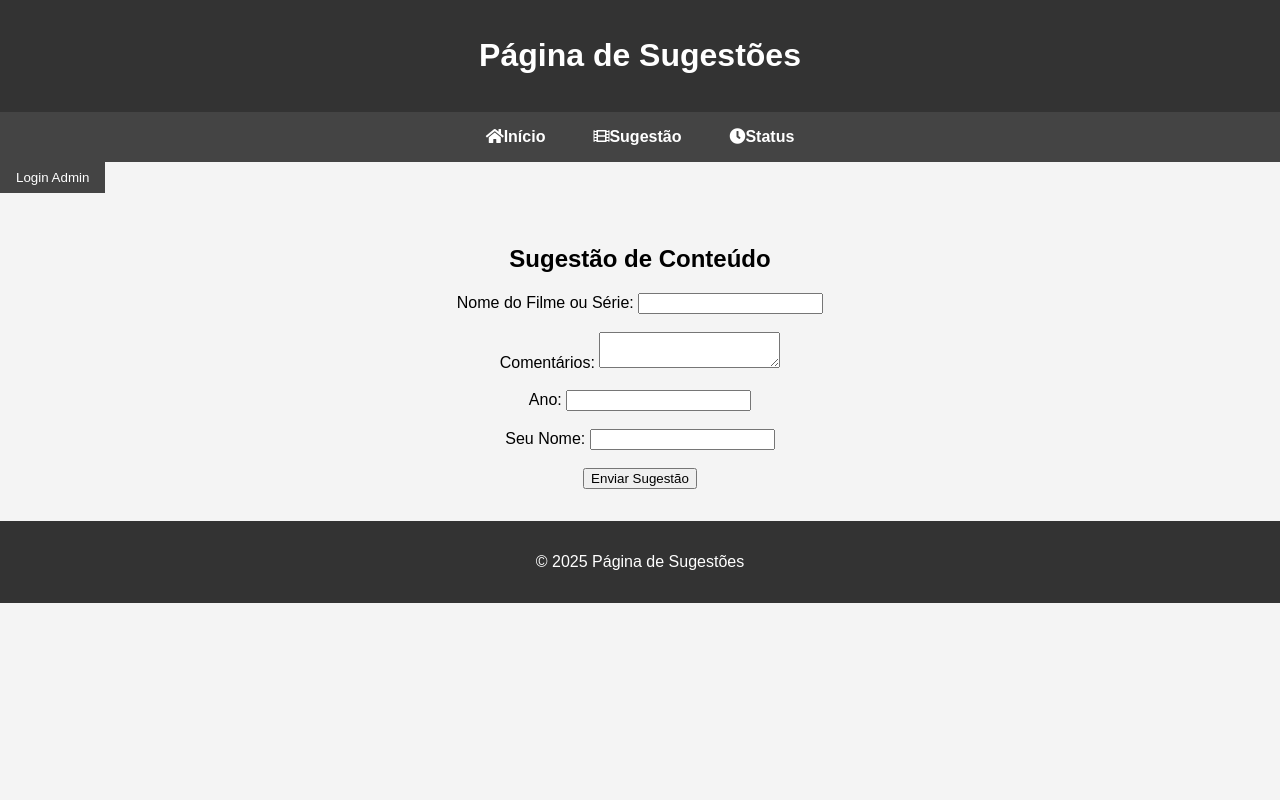
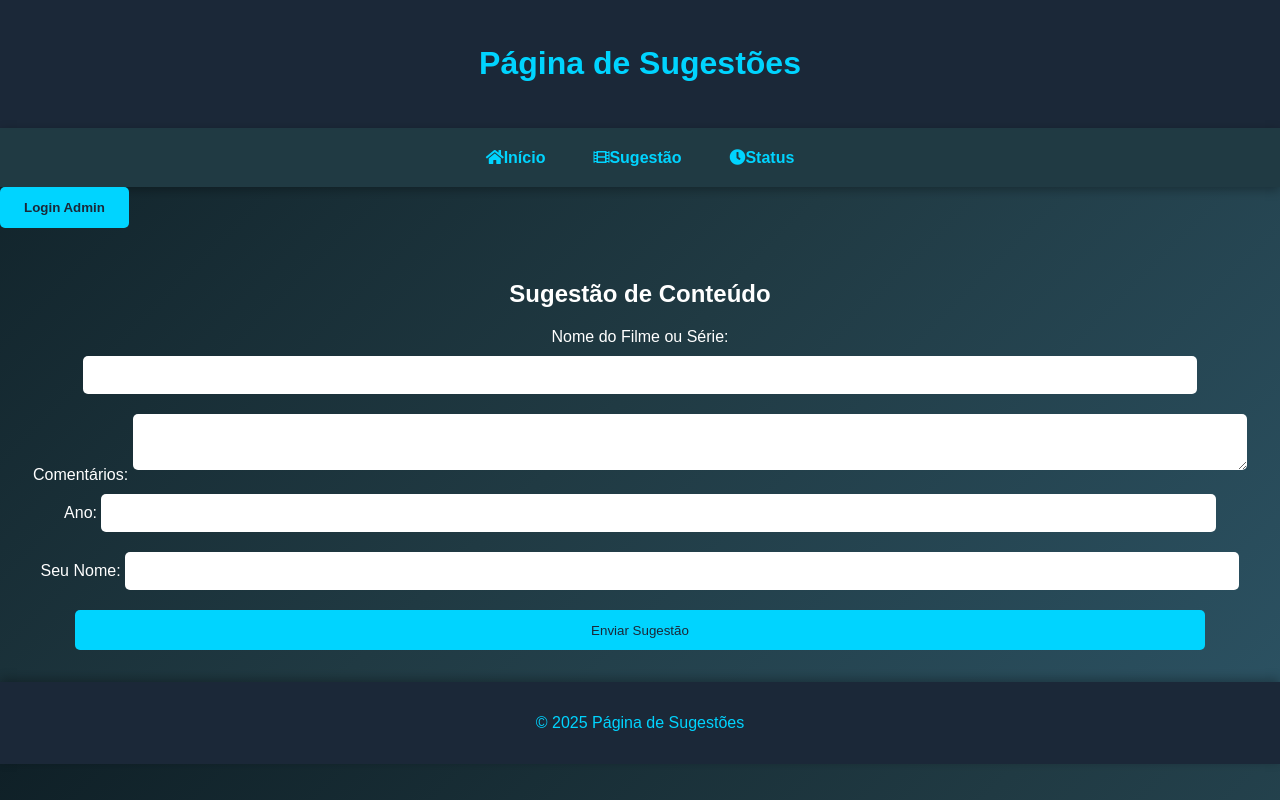
Before and after one commit to masterpaysolucoes/centralMasterPay, a plain HTML site: page index.html in a window 1280 px wide. Both pictures are taken after a click on the link "Sugestão". Drawn offline with Linux system fonts and the light colour scheme; no server answers.

Commit message:
Alteração de design

```diff
--- a/index.html
+++ b/index.html
@@ -7,20 +7,23 @@
     <link rel="stylesheet" href="https://cdnjs.cloudflare.com/ajax/libs/font-awesome/5.15.4/css/all.min.css">
     <style>
         body {
-            font-family: Arial, sans-serif;
+            font-family: 'Arial', sans-serif;
             margin: 0;
             padding: 0;
-            background-color: #f4f4f4;
+            background: linear-gradient(135deg, #0f2027, #203a43, #2c5364);
+            color: #ffffff;
         }
         header {
-            background-color: #333;
-            color: white;
-            padding: 1rem 0;
+            background: #1b2838;
+            color: #00d4ff;
+            padding: 1.5rem 0;
             text-align: center;
+            box-shadow: 0px 5px 15px rgba(0, 0, 0, 0.5);
         }
         nav {
-            background-color: #444;
-            padding: 0.5rem;
+            background: #203a43;
+            padding: 0.8rem;
+            box-shadow: 0px 3px 10px rgba(0, 0, 0, 0.3);
         }
         nav ul {
             list-style: none;
@@ -33,14 +36,15 @@
             margin: 0 1rem;
         }
         nav ul li a {
-            color: white;
+            color: #00d4ff;
             text-decoration: none;
             font-weight: bold;
             display: block;
             padding: 0.5rem;
+            transition: color 0.3s;
         }
         nav ul li a:hover {
-            text-decoration: underline;
+            color: #ffffff;
         }
         main {
             padding: 2rem;
@@ -51,79 +55,116 @@
         }
         .section.active {
             display: block;
+            animation: fadeIn 0.5s ease-in-out;
+        }
+        @keyframes fadeIn {
+            from { opacity: 0; transform: translateY(20px); }
+            to { opacity: 1; transform: translateY(0); }
         }
         .status-table {
             width: 100%;
             border-collapse: collapse;
             margin-top: 2rem;
+            background: rgba(0, 0, 0, 0.5);
+            color: #ffffff;
         }
         .status-table th, .status-table td {
-            border: 1px solid #ddd;
-            padding: 8px;
+            border: 1px solid #333;
+            padding: 10px;
+            text-align: center;
         }
         .status-table th {
-            background-color: #333;
-            color: white;
+            background: #1b2838;
+            color: #00d4ff;
         }
         .status-table tr:nth-child(even) {
-            background-color: #f2f2f2;
+            background: rgba(0, 0, 0, 0.2);
         }
         .status-table tr:hover {
-            background-color: #ddd;
+            background: rgba(0, 0, 0, 0.3);
         }
         footer {
-            background-color: #333;
-            color: white;
+            background: #1b2838;
+            color: #00d4ff;
             text-align: center;
             padding: 1rem 0;
+            position: relative;
+            box-shadow: 0px -3px 10px rgba(0, 0, 0, 0.3);
         }
         .action-btn {
-            background-color: #444;
-            color: white;
+            background: #00d4ff;
+            color: #1b2838;
             border: none;
-            padding: 0.5rem 1rem;
+            padding: 0.8rem 1.5rem;
             cursor: pointer;
+            font-weight: bold;
+            border-radius: 5px;
+            transition: background 0.3s;
         }
         .action-btn:hover {
-            background-color: #555;
+            background: #ffffff;
+            color: #1b2838;
+        }
+        form input, form textarea, form button {
+            margin-top: 10px;
+        }
+        form input, form textarea {
+            width: 90%;
+            padding: 10px;
+            font-size: 1rem;
+            color: #333;
+            border: none;
+            border-radius: 5px;
+            outline: none;
+            margin-bottom: 10px;
+        }
+        form button {
+            width: 93%;
+            background: #00d4ff;
+            color: #1b2838;
+            border: none;
+            padding: 0.8rem;
+            cursor: pointer;
+            border-radius: 5px;
+            transition: background 0.3s;
+        }
+        form button:hover {
+            background: #ffffff;
+            color: #1b2838;
         }
     </style>
     <script src="https://www.gstatic.com/firebasejs/9.6.10/firebase-app-compat.js"></script>
     <script src="https://www.gstatic.com/firebasejs/9.6.10/firebase-database-compat.js"></script>
     <script>
-        const firebaseConfig = {
-            apiKey: "AIzaSyClfTXvGqPzMA0hd8TvAWyOUcYOfMrE3DM",
-            authDomain: "masterpay-6beee.firebaseapp.com",
-            databaseURL: "https://masterpay-6beee-default-rtdb.firebaseio.com",
-            projectId: "masterpay-6beee",
-            storageBucket: "masterpay-6beee.firebasestorage.app",
-            messagingSenderId: "634711659840",
-            appId: "1:634711659840:web:0a2fa133bcbd3c525a16a5",
-            measurementId: "G-9PTX487931"
-        };
+        let isAdmin = false; // Variável para controlar se o usuário é administrador
 
-        const app = firebase.initializeApp(firebaseConfig);
-        const database = firebase.database();
-
-        let isAdmin = false; // Variável para controlar se o usuário é admin
-
+        // Função para trocar entre as seções
         function showSection(sectionId) {
             const sections = document.querySelectorAll('.section');
             sections.forEach(section => section.classList.remove('active'));
             document.getElementById(sectionId).classList.add('active');
         }
 
-        function adminLogin() {
-            const password = prompt("Digite a senha de administrador:");
-            if (password === "senha123") { // Substitua pela sua senha segura
-                alert("Login realizado com sucesso!");
-                isAdmin = true; // Define o usuário como administrador
-                loadSuggestions(); // Recarrega sugestões para exibir controles admin
-            } else {
-                alert("Senha incorreta!");
-            }
-        }
+        // Configuração do Firebase
+        const firebaseConfig = {
+            apiKey: "AIzaSyClfTXvGqPzMA0hd8TvAWyOUcYOfMrE3DM",
+            authDomain: "masterpay-6beee.firebaseapp.com",
+            databaseURL: "https://masterpay-6beee-default-rtdb.firebaseio.com",
+            projectId: "masterpay-6beee",
+            storageBucket: "masterpay-6beee.appspot.com",
+            messagingSenderId: "634711659840",
+            appId: "1:634711659840:web:0a2fa133bcbd3c525a16a5",
+            measurementId: "G-9PTX487931"
+        };
 
+        // Inicialização do Firebase
+        const app = firebase.initializeApp(firebaseConfig);
+        const database = firebase.database();
+
+        // Variável para evitar duplicação ao carregar sugestões
+        let loading = false;
+
+        // Função para adicionar sugestões
         function addSuggestion(event) {
             event.preventDefault();
             const nomeConteudo = document.getElementById('nomeConteudo').value.trim();
@@ -155,11 +196,16 @@
                 .catch(error => console.error("Erro ao salvar sugestão no Firebase:", error));
         }
 
+        // Função para carregar sugestões
         function loadSuggestions() {
+            if (loading) return; // Evita carregamento duplicado
+            loading = true;
+
             const statusTableBody = document.querySelector('#status tbody');
             statusTableBody.innerHTML = "";
 
             firebase.database().ref('sugestoes').on('value', snapshot => {
+                statusTableBody.innerHTML = ""; // Limpa a tabela antes de adicionar os itens
                 snapshot.forEach(childSnapshot => {
                     const suggestionId = childSnapshot.key;
                     const suggestion = childSnapshot.val();
@@ -171,49 +217,55 @@
                             <td>${suggestion.anoConteudo}</td>
                             <td>${suggestion.nomeCliente}</td>
                             <td>
-                                ${
-                                    isAdmin
-                                        ? `<select onchange="updateStatus('${suggestionId}', this.value)">
-                                            <option value="Sugestão em aberto" ${suggestion.status === "Sugestão em aberto" ? 'selected' : ''}>Sugestão em aberto</option>
-                                            <option value="Adicionado" ${suggestion.status === "Adicionado" ? 'selected' : ''}>Adicionado</option>
-                                            <option value="Não Aprovado" ${suggestion.status === "Não Aprovado" ? 'selected' : ''}>Não Aprovado</option>
-                                            <option value="Não Encontrado" ${suggestion.status === "Não Encontrado" ? 'selected' : ''}>Não Encontrado</option>
-                                            <option value="Desconhecido" ${suggestion.status === "Desconhecido" ? 'selected' : ''}>Desconhecido</option>
-                                        </select>`
-                                        : suggestion.status
-                                }
+                                ${isAdmin ? `<select onchange="updateStatus('${suggestionId}', this.value)">
+                                    <option value="Sugestão em aberto" ${suggestion.status === "Sugestão em aberto" ? 'selected' : ''}>Sugestão em aberto</option>
+                                    <option value="Adicionado" ${suggestion.status === "Adicionado" ? 'selected' : ''}>Adicionado</option>
+                                    <option value="Não Aprovado" ${suggestion.status === "Não Aprovado" ? 'selected' : ''}>Não Aprovado</option>
+                                </select>` : suggestion.status}
                             </td>
                             <td>
-                                ${
-                                    isAdmin
-                                        ? `<button class="action-btn" onclick="deleteSuggestion('${suggestionId}')">Apagar</button>`
-                                        : ''
-                                }
+                                ${isAdmin ? `<button class="action-btn" onclick="deleteSuggestion('${suggestionId}')">Apagar</button>` : ''}
                             </td>
                         </tr>
                     `;
                     statusTableBody.innerHTML += row;
                 });
+                loading = false; // Finaliza o carregamento
             });
         }
 
+        // Função para atualizar o status da sugestão
         function updateStatus(suggestionId, newStatus) {
             firebase.database().ref('sugestoes/' + suggestionId).update({ status: newStatus })
-                .then(() => console.log(`Status atualizado para: ${newStatus}`))
+                .then(() => console.log("Status atualizado para:", newStatus))
                 .catch(error => console.error("Erro ao atualizar status:", error));
         }
 
+        // Função para excluir sugestão
         function deleteSuggestion(suggestionId) {
-            if (confirm("Tem certeza de que deseja apagar esta sugestão?")) {
+            if (confirm("Tem certeza de que deseja excluir esta sugestão?")) {
                 firebase.database().ref('sugestoes/' + suggestionId).remove()
                     .then(() => {
-                        alert("Sugestão apagada com sucesso!");
+                        alert("Sugestão excluída com sucesso!");
                         loadSuggestions();
                     })
-                    .catch(error => console.error("Erro ao apagar sugestão:", error));
+                    .catch(error => console.error("Erro ao excluir sugestão:", error));
             }
         }
 
+        // Função de login de admin
+        function adminLogin() {
+            const password = prompt("Digite a senha de administrador:");
+            if (password === "senha123") {
+                alert("Login realizado com sucesso!");
+                isAdmin = true; // Define o usuário como administrador
+                loadSuggestions(); // Recarrega as sugestões para mostrar opções de admin
+            } else {
+                alert("Senha incorreta!");
+            }
+        }
+
+        // Inicializar ao carregar a página
         window.onload = loadSuggestions;
     </script>
 </head>
@@ -237,13 +289,13 @@
             <h2>Sugestão de Conteúdo</h2>
             <form id="suggestion-form" onsubmit="addSuggestion(event)">
                 <label for="nomeConteudo">Nome do Filme ou Série:</label>
-                <input type="text" id="nomeConteudo" required><br><br>
+                <input type="text" id="nomeConteudo" required><br>
                 <label for="comentariosConteudo">Comentários:</label>
-                <textarea id="comentariosConteudo"></textarea><br><br>
+                <textarea id="comentariosConteudo"></textarea><br>
                 <label for="anoConteudo">Ano:</label>
-                <input type="text" id="anoConteudo"><br><br>
+                <input type="text" id="anoConteudo"><br>
                 <label for="nomeCliente">Seu Nome:</label>
-                <input type="text" id="nomeCliente" required><br><br>
+                <input type="text" id="nomeCliente" required><br>
                 <button type="submit">Enviar Sugestão</button>
             </form>
         </section>
```
